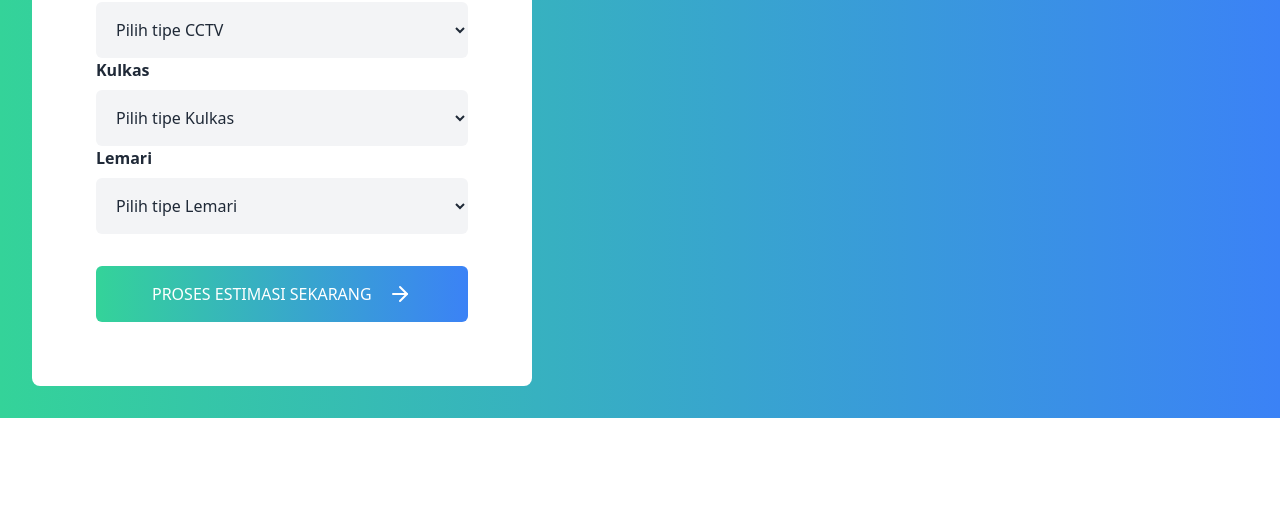
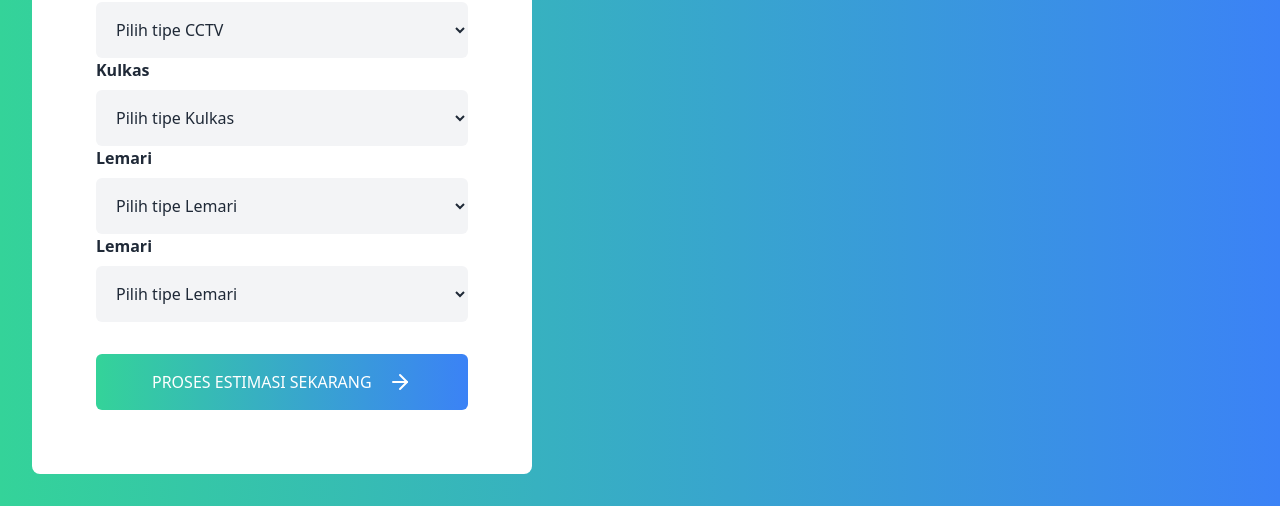
Before and after one commit to cecepwahyu/indekost-price-predict, a Flask app: page / in a window 1280 px wide. Shown: the part 1286-1792 px from the top of the page. Before the commit the page ends 1704 px from the top, so only its background shows below. Run offline with Flask 2, Linux system fonts and the light colour scheme; parts of the project's set-up code (start-up, migrations or seed data) failed here and were passed over.

Commit message:
Update index.html

```diff
--- a/templates/index.html
+++ b/templates/index.html
@@ -156,6 +156,13 @@
                     <option value="1">Ada</option>
                 </select>
 
+                <label for="Mesin Cuci" class="mb-2"><b>Lemari</b></label>
+                <select id="underline_select" name="Lemari" class="p-4 bg-gray-100 rounded-md" required>
+                    <option selected value="">Pilih tipe Lemari</option>
+                    <option value="0">Tidak Ada</option>
+                    <option value="1">Ada</option>
+                </select>
+
                 <button
                     type="submit"
                     class="
@@ -218,6 +225,7 @@
                     <p><b>CCTV:</b> {{ CCTV }} </p>
                     <p><b>Kulkas:</b> {{ Kulkas }} </p>
                     <p><b>Lemari:</b> {{ Lemari }} </p>
+                    <p><b>Mesin Cuci:</b> {{ MesinCuci }} </p>
 
                 </div>
                 {% endif %}
```
